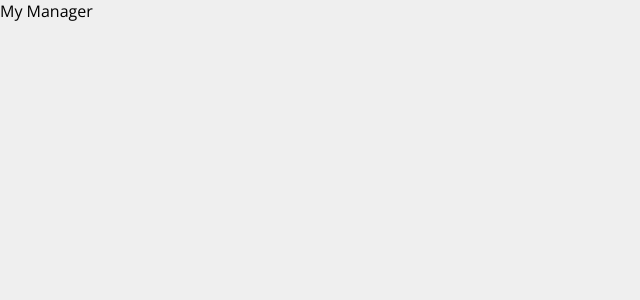
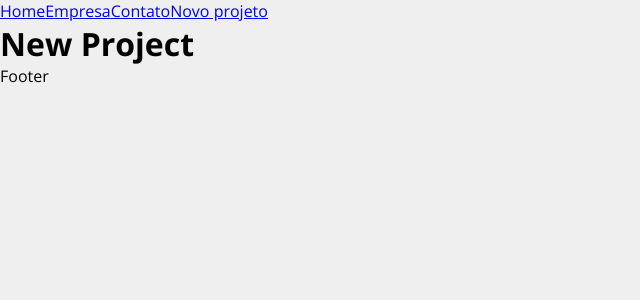
Before and after one commit to allangadelha/my-manager, a React (Create React App) app: page /newproject in a window 1280 px wide. Shown: the top 300 px of the page, without its empty margins (0-640 px from the left). Built offline with nearby package versions, Linux system fonts and the light colour scheme.

Commit message:
Creating pages components and routing

```diff
--- a/src/App.js
+++ b/src/App.js
@@ -1,7 +1,27 @@
+import { BrowserRouter as Router, Routes, Route, Link } from 'react-router-dom';
+import Company from './components/pages/Company';
+import Contact from './components/pages/Contact';
+import Home from './components/pages/Home';
+import NewProject from './components/pages/NewProject';
+
 function App() {
   return (
     <div className="App">
-      <p>My Manager</p>
+      <Router>
+        <div>
+          <Link to='/'>Home</Link>
+          <Link to='/company'>Empresa</Link>
+          <Link to='/contact'>Contato</Link>
+          <Link to='/newproject'>Novo projeto</Link>
+        </div>
+        <Routes>
+          <Route path='/' exact='true' element={<Home />}></Route>
+          <Route path='/company' element={<Company />}></Route>
+          <Route path='/contact' element={<Contact />}></Route>
+          <Route path='/newproject' element={<NewProject />}></Route>
+        </Routes>
+        <p>Footer</p>
+      </Router>
     </div>
   );
 }
--- /dev/null
+++ b/src/components/pages/Company.js
@@ -0,0 +1,10 @@
+function Company() {
+
+    return (
+
+        <h1>Company</h1>
+
+    )
+}
+
+export default Company;
--- /dev/null
+++ b/src/components/pages/Contact.js
@@ -0,0 +1,10 @@
+function Contact() {
+
+    return (
+
+        <h1>Contact</h1>
+
+    )
+}
+
+export default Contact;
--- /dev/null
+++ b/src/components/pages/Home.js
@@ -0,0 +1,10 @@
+function Home() {
+
+    return (
+
+        <h1>Home</h1>
+
+    )
+}
+
+export default Home;
--- /dev/null
+++ b/src/components/pages/NewProject.js
@@ -0,0 +1,10 @@
+function NewProject() {
+
+    return (
+
+        <h1>New Project</h1>
+
+    )
+}
+
+export default NewProject;
```
